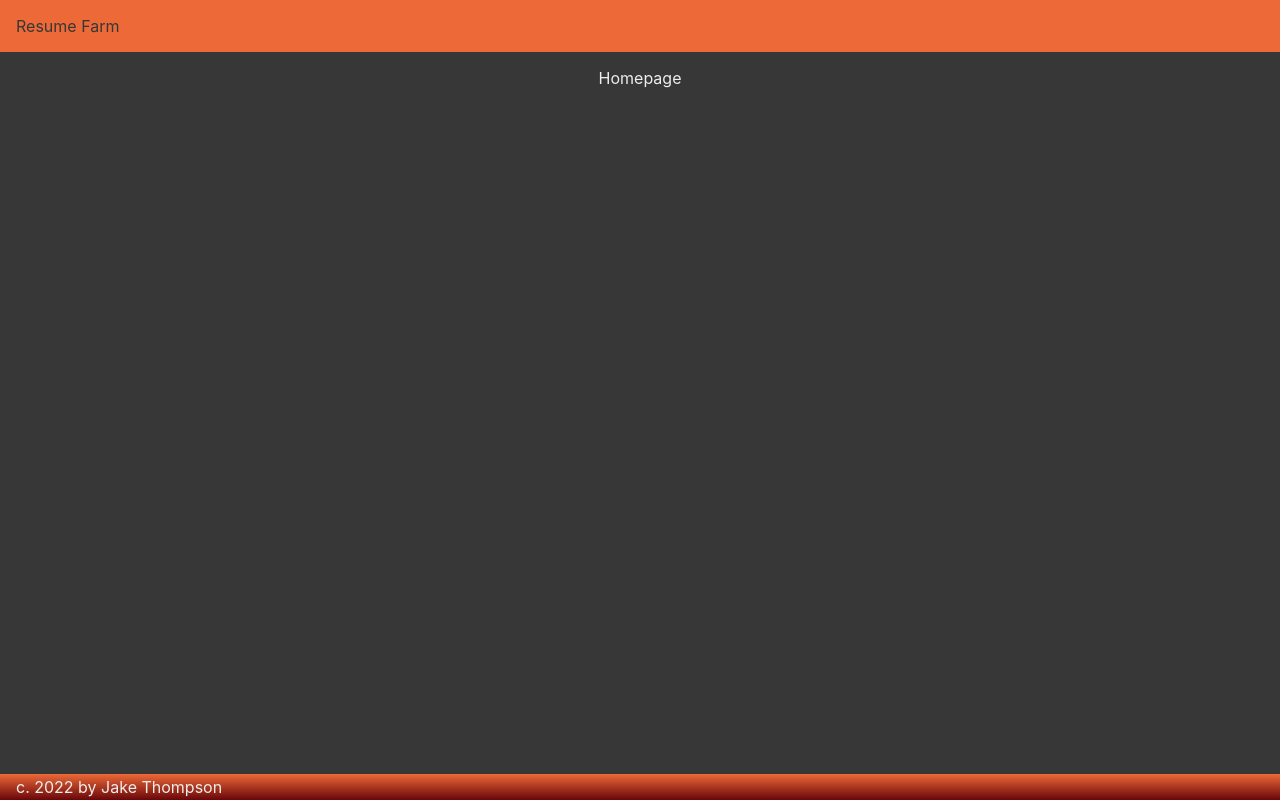
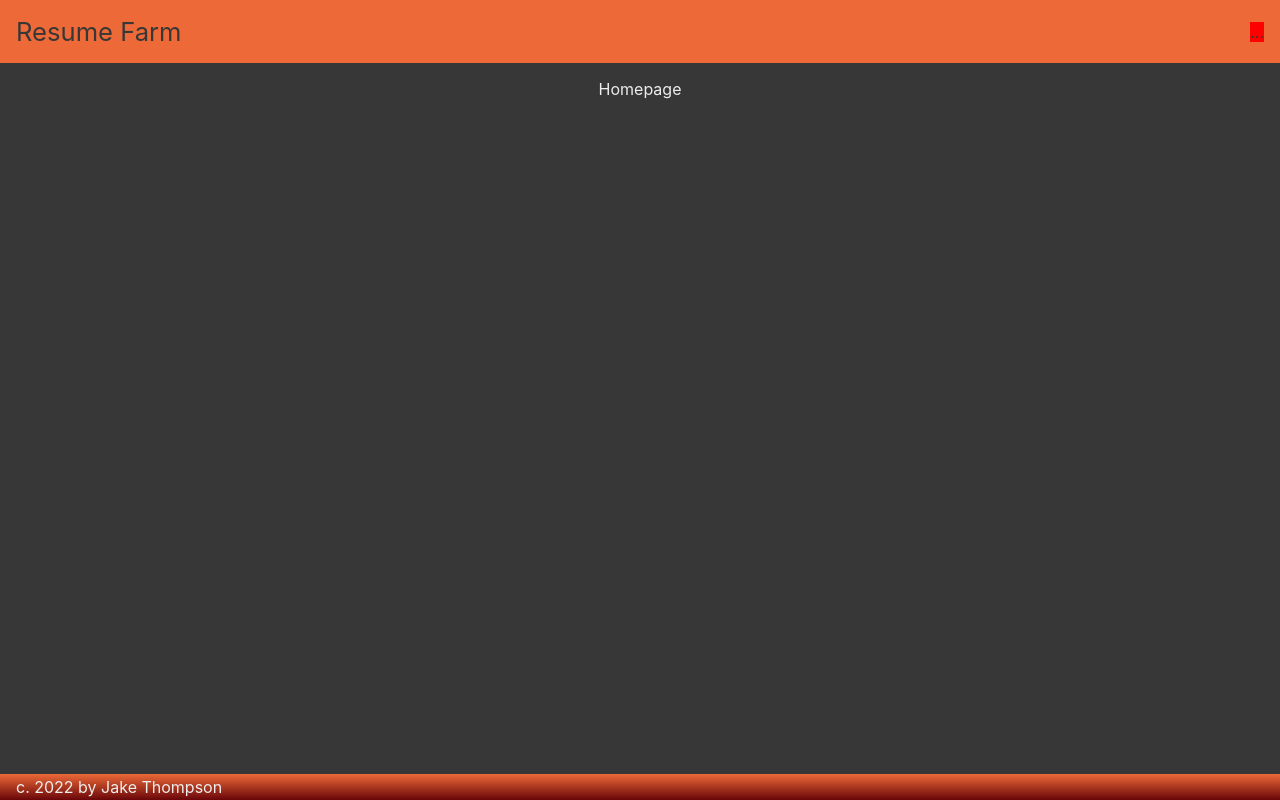
Before and after one commit to jake-the-cake/resume-builder, a React (Create React App) app in the folder client/: page / in a window 1280 px wide. Built offline with nearby package versions, Linux system fonts and the light colour scheme.

Commit message:
adjust header

```diff
--- a/client/src/components/Header.tsx
+++ b/client/src/components/Header.tsx
@@ -2,6 +2,9 @@ import React, { FC } from 'react'
 
 export const HeaderComponent: FC = () => {
   return (
-    <div className="page__header">Resume Farm</div>
+    <div className="page__header">
+      <div className="page__header--title">Resume Farm</div>
+      <div className="page__header--menu">...</div>
+    </div>
   )
 }
--- a/client/src/index.css
+++ b/client/src/index.css
@@ -45,6 +45,16 @@ code {
   display: flex;
   padding: 1rem;
   width: 100%;
+  justify-content: space-between;
+  align-items: center;
+}
+
+.page__header--title {
+  font-size: 1.6rem;
+}
+
+.page__header--menu {
+  background-color: red;
 }
 
 .page__content {
--- a/client/src/pages/Dashboard.tsx
+++ b/client/src/pages/Dashboard.tsx
@@ -1,6 +1,6 @@
-import React from 'react'
+import React, { FC } from 'react'
 
-export const Dashboard = () => {
+export const Dashboard: FC = () => {
   return (
     <div className="page">Homepage</div>
   )
```
